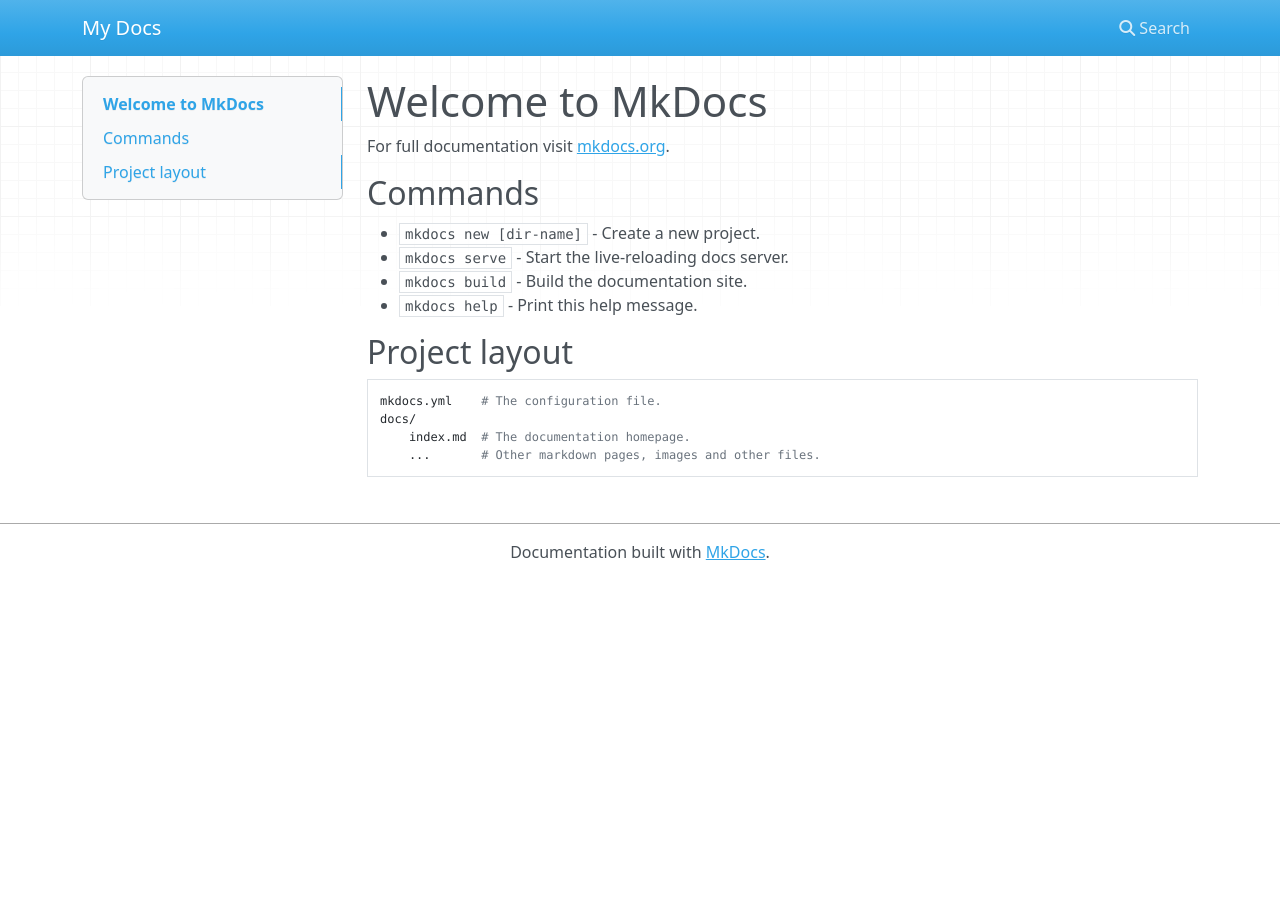
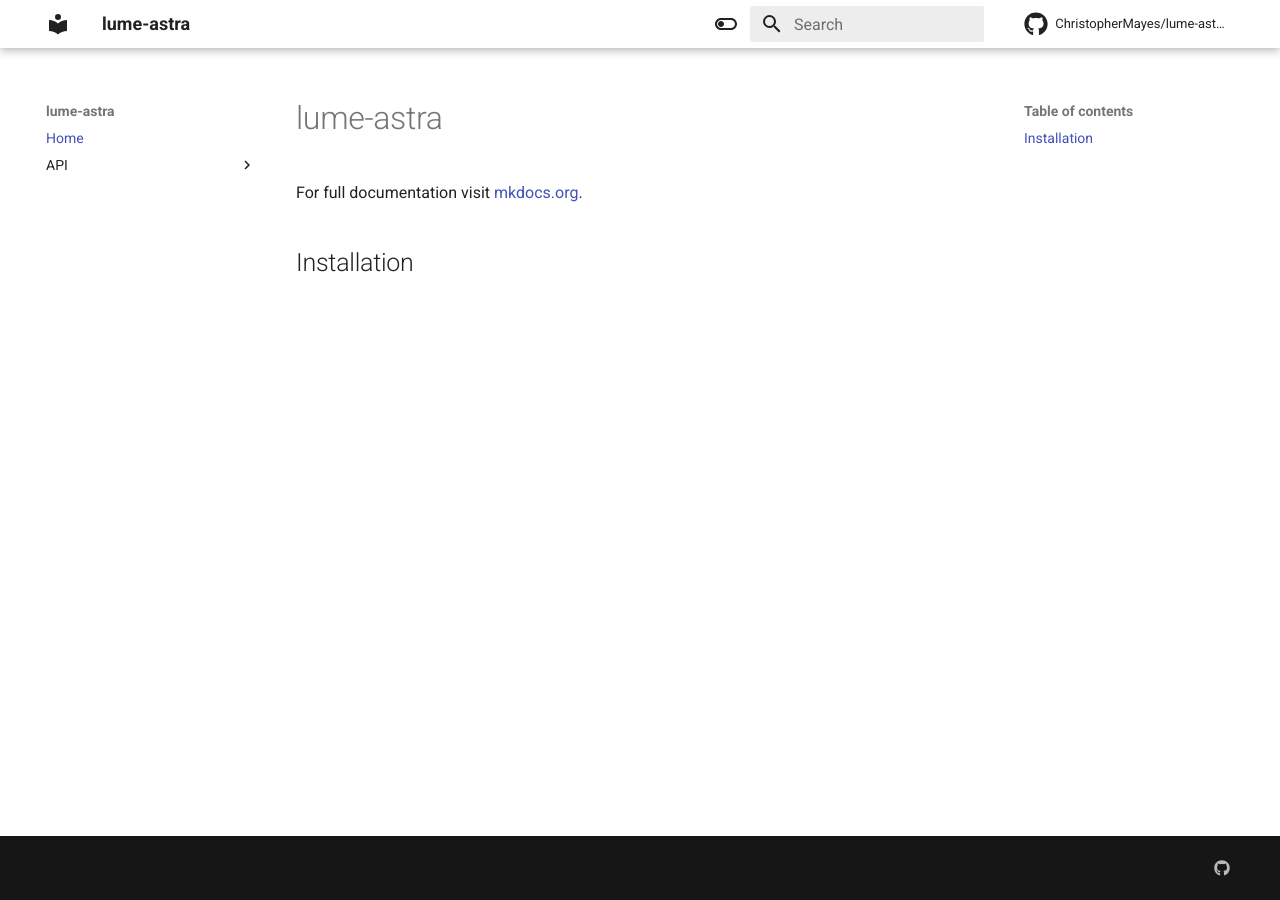
Before and after one commit to ChristopherMayes/lume-astra, an MkDocs documentation site: the page built from docs/index.md, in a window 1280 px wide. Built offline with MkDocs 1.6.1 and Material for MkDocs 9.7.7, drawn with Linux system fonts in a browser that asks for light colours; nearby versions of some CDN libraries; comment, search, counter and statistics services are not loaded.

Commit message:
DOC: Initial API documentation and examples archive.

```diff
--- /dev/null
+++ b/docs-requirements.txt
@@ -0,0 +1,6 @@
+pygments
+mkdocs
+mkdocstrings
+mkdocs-material
+livereload
+pytkdocs[numpy-style]
--- a/docs/index.md
+++ b/docs/index.md
@@ -1,17 +1,5 @@
-# Welcome to MkDocs
+# lume-astra
 
 For full documentation visit [mkdocs.org](https://mkdocs.org).
 
-## Commands
-
-* `mkdocs new [dir-name]` - Create a new project.
-* `mkdocs serve` - Start the live-reloading docs server.
-* `mkdocs build` - Build the documentation site.
-* `mkdocs help` - Print this help message.
-
-## Project layout
-
-    mkdocs.yml    # The configuration file.
-    docs/
-        index.md  # The documentation homepage.
-        ...       # Other markdown pages, images and other files.
+## Installation
--- a/mkdocs.yml
+++ b/mkdocs.yml
@@ -1 +1,57 @@
-site_name: My Docs
+site_name: lume-astra
+repo_url: https://github.com/ChristopherMayes/lume-astra
+repo_name: "ChristopherMayes/lume-astra"
+
+nav:
+    - Home: index.md
+    - API:
+      - Astra: api/astra.md
+      - Generator: api/generator.md
+      - Install: api/install.md
+
+theme:
+  icon:
+    repo: fontawesome/brands/github
+  name: material
+  features:
+    - navigation.top
+  palette:
+    - media: "(prefers-color-scheme: light)"
+      scheme: default
+      primary: white
+      toggle:
+        icon: material/toggle-switch-off-outline
+        name: Switch to dark mode
+    - media: "(prefers-color-scheme: dark)"
+      scheme: slate
+      primary: black
+      toggle:
+        icon: material/toggle-switch
+        name: Switch to light mode
+
+markdown_extensions:
+  - pymdownx.highlight
+  - pymdownx.superfences
+
+extra:
+  generator: false
+  social:
+    - icon: fontawesome/brands/github
+      link: https://github.com/ChristopherMayes/lume-astra
+      name: lume-astra
+
+plugins:
+    - search
+    - mkdocstrings:
+        default_handler: python
+        handlers:
+          python:
+            selection:
+              docstring_style: "numpy"
+              inherited_members: false
+              filters:
+                - "!^_"  # exclude all members starting with _
+                - "^__init__$"  # but always include __init__ modules and methods
+            rendering:
+              show_source: true
+              show_root_heading: true
```
Also changed, not shown: docs/api/astra.md (added, +1 -0 lines), docs/api/generator.md (added, +1 -0 lines), docs/api/install.md (added, +1 -0 lines), 3 other files.
